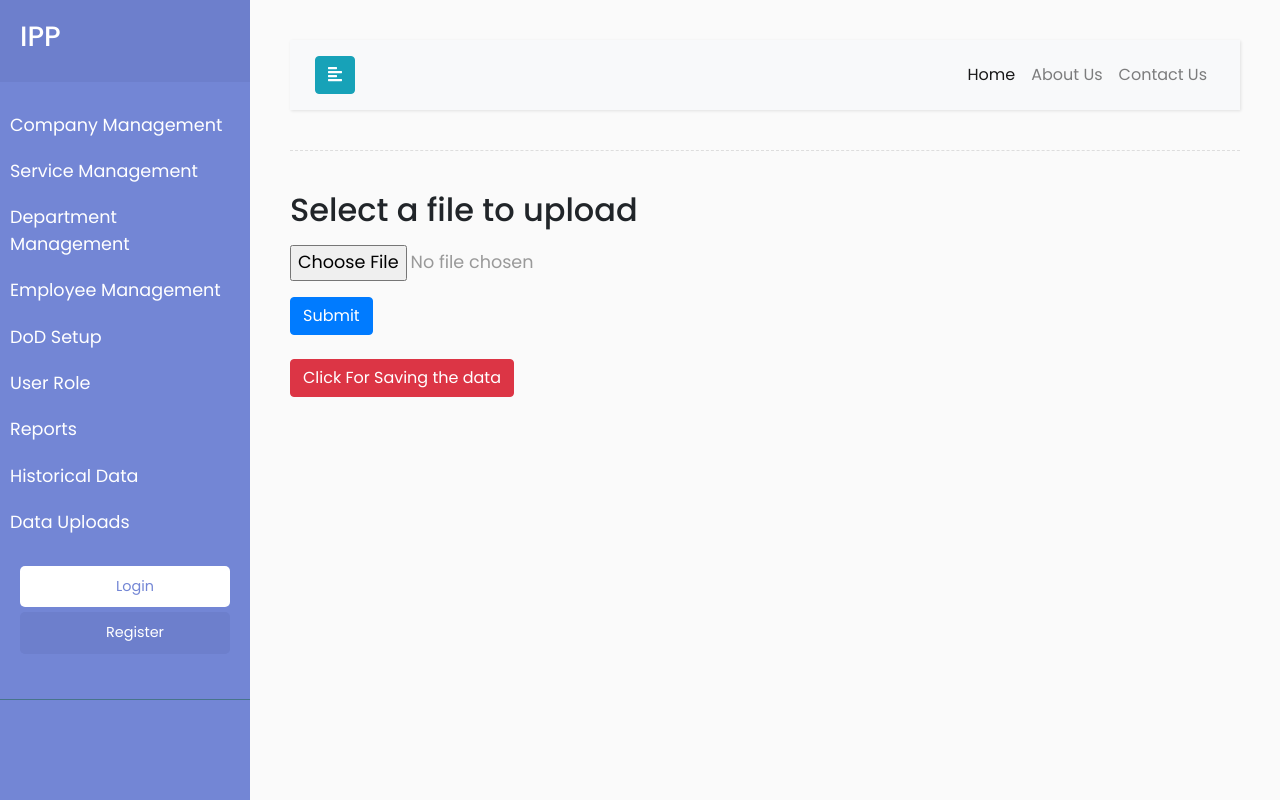
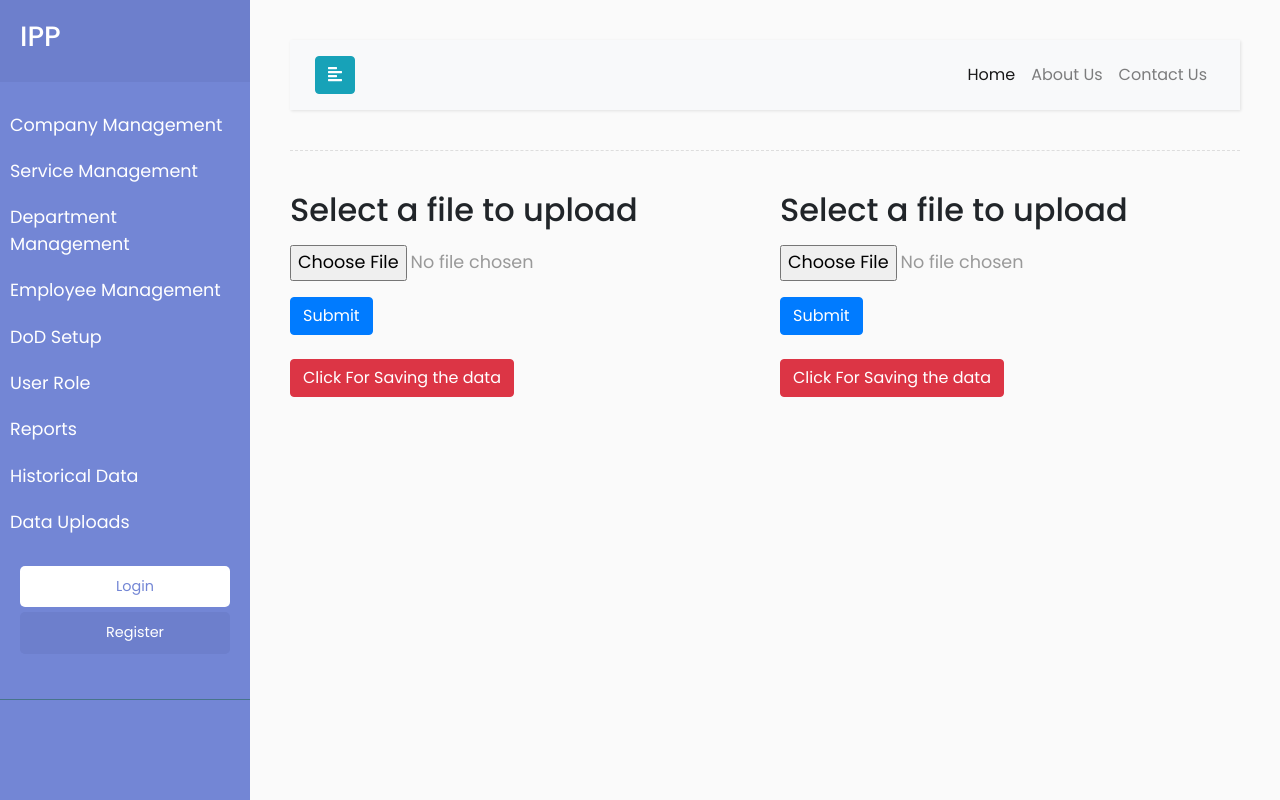
Before and after one commit to abhinavjha98/IPP, a Flask app: page /uploads in a window 1280 px wide. Run offline with Flask 2, Linux system fonts and the light colour scheme; some libraries are stand-ins or nearby versions.

Commit message:
Uploaded the files

```diff
--- a/app.py
+++ b/app.py
@@ -72,7 +72,7 @@ def download():
         cursor=mydb.cursor()
         cursor.execute("SELECT * FROM services_invoice")
         data1=cursor.fetchall()
-        df = pd.DataFrame(data1,columns=['Sr.No','Name_of_Company','Company_ID','Services','Model','Unit','Invoice Value'])
+        df = pd.DataFrame(data1,columns=['Sr_No','Name_of_Company','Company_ID','Month','Services','Model','Unit','Invoice_Value'])
         df.to_csv('E:/PROJECT/ipp/static/Final.csv',index=False)
         path = "E:/PROJECT/ipp/static/Final.csv"
         return send_file(path,mimetype='text/csv' ,attachment_filename='Final.csv',as_attachment=True)
@@ -134,9 +134,25 @@ def uploads():
             print('database connected')
 
             cursor=mydb.cursor()
-            csv_data = csv.reader(open('E:/PROJECT/ipp/uploads/sample1.csv'))
+            csv_data = csv.reader(open('E:/PROJECT/ipp/uploads/samples.csv'))
             for row in csv_data:
-                cursor.execute('INSERT INTO company_master_table (Sr_No,Name_of_Company,Company_ID,Unit,Address,State,PinCode,Customer_Contact_Person,Customer_Contact_Number,Supervisor,Reporting_1,Reporting_2,Reporting_3,Reporting_4,Reporting_5,Closed_By,Services_A,Services_Model,Reputation_of_client,Service_Charges,Actual_Stipend,Working_Condition,Facilities,others) VALUES (%s,%s,%s,%s,%s,%s,%s,%s,%s,%s,%s,%s,%s,%s,%s,%s,%s,%s,%s,%s,%s,%s,%s,%s)',row)
+                cursor.execute('INSERT INTO company_master_table (Sr_No,Name_of_Company,Company_ID,Month,Unit,Address,State,PinCode,Customer_Contact_Person,Customer_Contact_Number,Supervisor,Reporting_1,Reporting_2,Reporting_3,Reporting_4,Reporting_5,Closed_By,Services_A,Services_Model,Reputation_of_client,Service_Charges,Actual_Stipend,Working_Condition,Facilities,others) VALUES (%s,%s,%s,%s,%s,%s,%s,%s,%s,%s,%s,%s,%s,%s,%s,%s,%s,%s,%s,%s,%s,%s,%s,%s,%s)',row)
+                print(row)
+            mydb.commit()
+            cursor.close()
+
+
+            return redirect(request.url)
+        elif request.form['submit_button']=='edit1':
+
+            mydb = ms.connect(host='localhost',user='root',password='',database='ipp')
+
+            print('database connected')
+
+            cursor=mydb.cursor()
+            csv_data = csv.reader(open('E:/PROJECT/ipp/uploads/samp.csv'))
+            for row in csv_data:
+                cursor.execute('INSERT INTO services_invoice (Sr_No,Name_of_Company,Company_ID,Month,Services,Model,Unit,Invoice_Value) VALUES (%s,%s,%s,%s,%s,%s,%s,%s)',row)
                 print(row)
             mydb.commit()
             cursor.close()
@@ -161,6 +177,24 @@ def uploads():
             else:
                 flash('Allowed file types are txt, pdf, png, jpg, jpeg, gif')
                 return redirect(request.url)
+
+        elif request.form['submit_button']=='Submit1':
+            if 'file' not in request.files:
+
+                return redirect(request.url)
+            file = request.files['file']
+            if file.filename == '':
+                flash('No file selected for uploading')
+                return redirect(request.url)
+            if file and allowed_file(file.filename):
+                filename = secure_filename(file.filename)
+                file.save(os.path.join(app.config['UPLOAD_FOLDER'], filename))
+                flash('File successfully uploaded')
+                return redirect(request.url)
+            else:
+                flash('Allowed file types are txt, pdf, png, jpg, jpeg, gif')
+                return redirect(request.url)
+
 
 
 @app.route('/comp', methods = ['GET','POST'])
--- a/static/Final.csv
+++ b/static/Final.csv
@@ -1,3 +1,3 @@
-Sr.No,Name_of_Company,Company_ID,Services,Model,Unit,Invoice Value
-1,BCC,1001,NEEM,OP,152,142
-2,BCC,1001,SERVICE,BRIDGE,197,123
+Sr_No,Name_of_Company,Company_ID,Month,Services,Model,Unit,Invoice_Value
+1,BCC,1001,January,NEEM,OP,152,142
+2,BCC,1001,January,SERVICE,BRIDGE,197,123
--- a/templates/uploads.html
+++ b/templates/uploads.html
@@ -101,9 +101,10 @@
             </nav>
 
             <div class="line"></div>
-
+<div class="row">
+  <div class="col-md-6">
             <h2>Select a file to upload</h2>
-<p>
+            <p>
 	{% with messages = get_flashed_messages() %}
 	  {% if messages %}
 		<ul class=flashes>
@@ -125,6 +126,33 @@
 	</p>
     <button type="submit" name="submit_button" value="edit" class="btn btn-primary mb-2 btn-danger">Click For Saving the data</button>
 </form>
+</div>
+<div class="col-md-6">
+  <h2>Select a file to upload</h2>
+  <p>
+  {% with messages = get_flashed_messages() %}
+  {% if messages %}
+  <ul class=flashes>
+  {% for message in messages %}
+  <li>{{ message }}</li>
+  {% endfor %}
+  </ul>
+  {% endif %}
+  {% endwith %}
+  </p>
+  <form method="post" enctype="multipart/form-data">
+  <dl>
+  <p>
+  <input type="file" name="file" autocomplete="off" >
+  </p>
+  </dl>
+  <p>
+  <button type="submit" name="submit_button" value="Submit1" class="btn btn-primary mb-2">Submit</button>
+  </p>
+  <button type="submit" name="submit_button" value="edit1" class="btn btn-primary mb-2 btn-danger">Click For Saving the data</button>
+  </form>
+</div>
+</div>
 
         </div>
     </div>
--- a/uploads/samp.csv
+++ b/uploads/samp.csv
@@ -1,3 +1,2 @@
-Sr.No,Name_of_Company,Company_ID,Month,Services,Model,Unit,Invoice Value
 1,BCC,1001,January,NEEM,OP,152,142
 2,BCC,1001,January,SERVICE,BRIDGE,197,123
--- a/uploads/samples.csv
+++ b/uploads/samples.csv
@@ -1,4 +1,2 @@
-4,4,1,33,33,34
-12,33,13,34,4,5
-2,1,45,145,5,15
-T02,1,3,45,2,1
+1,ABC,1001,January,123,pune,maharashtra,411035,abc,9766,Super,y,n,n,n,n,Y,NEEM,OP,1,1,1,1,1,1
+2,BCD,1002,February,254,pune,maharashtra,411035,abc,9766,Super,N,Y,y,y,n,y,NAPS,SRP,1.5,1.5,1.5,1.5,1.5,1
```
Also changed, not shown: upload_csv.py (+7 -0 lines).
